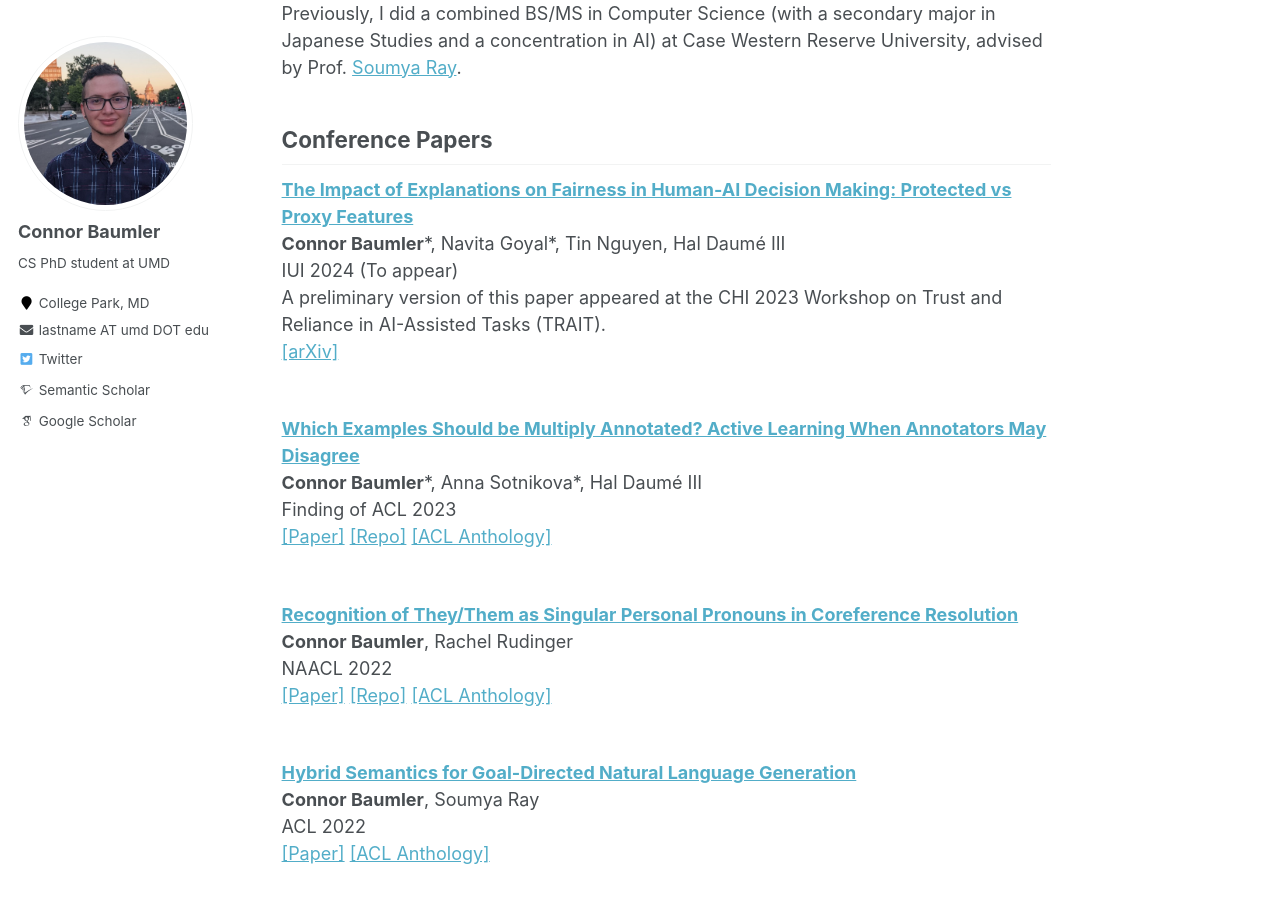
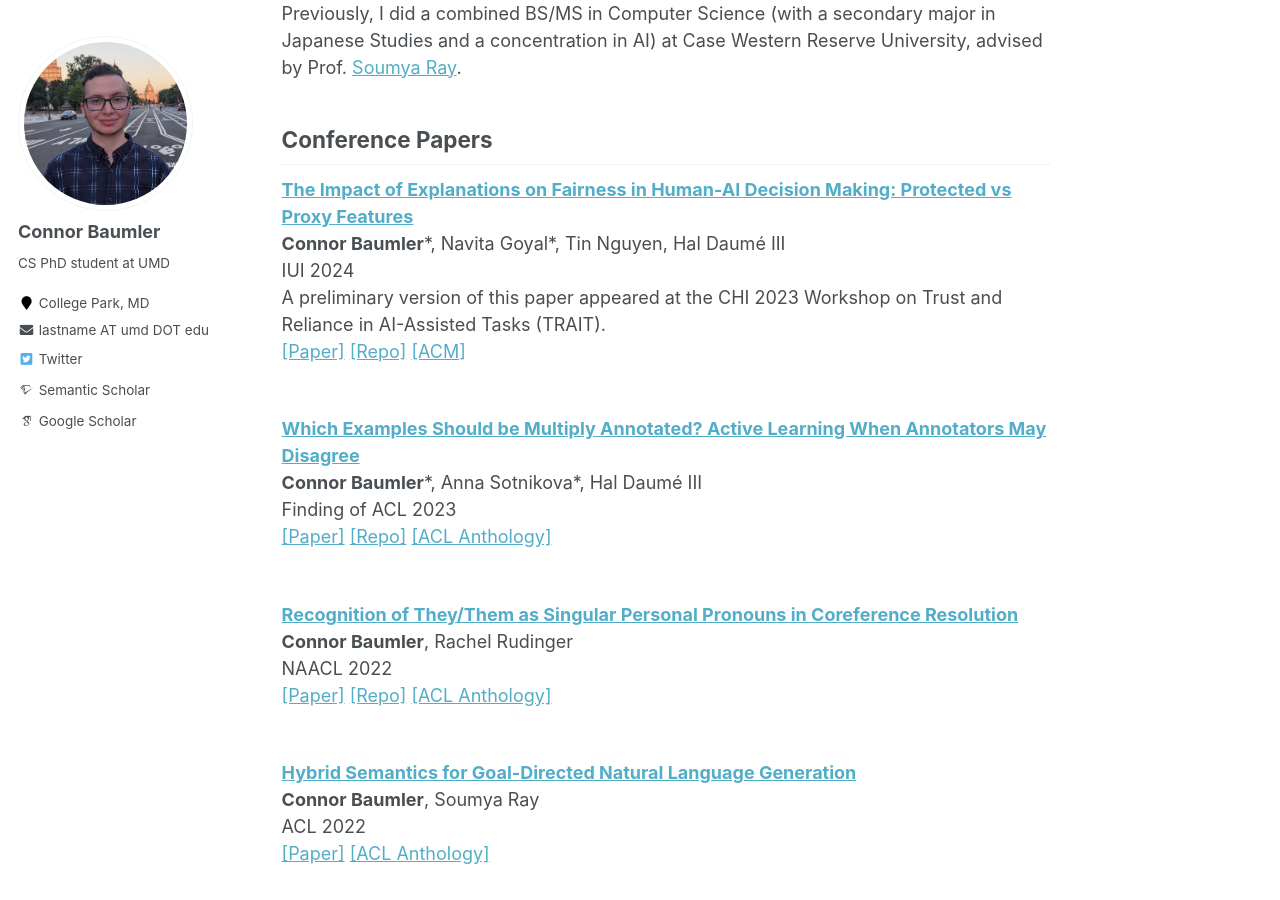
Before and after one commit to ctbaumler/ctbaumler.github.io, a Jekyll site: the page built from _pages/about.md, in a window 1280 px wide and 900 px high, scrolled down 400 px. Built offline with Jekyll 4.4.1, drawn with Linux system fonts in a browser that asks for light colours; some web fonts are replaced.

Commit message:
IUI update

```diff
--- a/_pages/about.md
+++ b/_pages/about.md
@@ -16,11 +16,11 @@ Previously, I did a combined BS/MS in Computer Science (with a secondary major i
 
 ## Conference Papers
 
-**[The Impact of Explanations on Fairness in Human-AI Decision Making: Protected vs Proxy Features](https://arxiv.org/abs/2310.08617)**<br />
+**[The Impact of Explanations on Fairness in Human-AI Decision Making: Protected vs Proxy Features](https://dl.acm.org/doi/10.1145/3640543.3645210)**<br />
 **Connor Baumler**\*, Navita Goyal\*,  Tin Nguyen, Hal Daum&eacute; III<br />
-IUI 2024 (To appear)<br />
+IUI 2024 <br />
 A preliminary version of this paper appeared at the CHI 2023 Workshop on Trust and Reliance in AI-Assisted Tasks (TRAIT).<br />
-[[arXiv]](https://arxiv.org/abs/2310.08617)<br />
+[[Paper]](http://ctbaumler.github.io/files/protected_vs_proxy.pdf) [[Repo]](https://github.com/ctbaumler/protected-vs-proxy) [[ACM]](https://dl.acm.org/doi/10.1145/3640543.3645210)<br />
 <br />
 
 **[Which Examples Should be Multiply Annotated? Active Learning When Annotators May Disagree](https://aclanthology.org/2023.findings-acl.658/)**<br />
```
Also changed, not shown: 3 other files.
